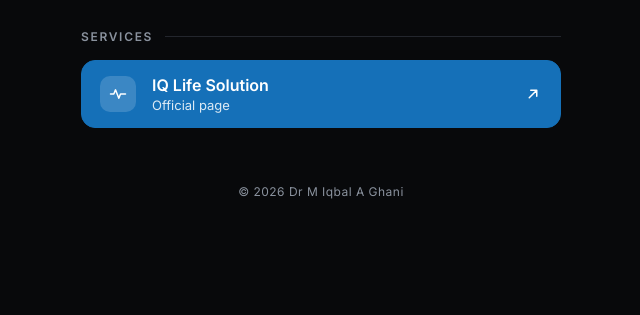
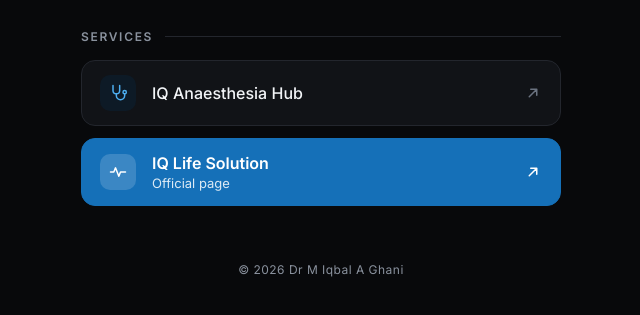
Before and after one commit to silent1412/drmiqbal02, a plain HTML site: page index.html in a window 1280 px wide. Shown: the part 983-1298 px from the top of the page, without its empty margins (319-959 px from the left). Before the commit the page ends 1230 px from the top, so only its background shows below. Drawn offline with Linux system fonts and the light colour scheme.

Commit message:
Add IQ Anaesthesia Hub under Services
Co-Authored-By: Claude Opus 5.5 <noreply@anthropic.com>
Claude-Session: https://claude.ai/code/session_0151rwiLM2BbcoFVzro6FZxU

```diff
--- a/index.html
+++ b/index.html
@@ -114,6 +114,14 @@ nav section{gap:10px !important}
 
 <section aria-labelledby="sec-services" style="width: 100%; display: flex; flex-direction: column; gap: 12px">
 <h2 id="sec-services" style="margin: 0 0 4px; display: flex; align-items: center; gap: 12px; font-size: 12px; font-weight: 600; letter-spacing: 0.14em; text-transform: uppercase; color: #8A929E"><span>Services</span><span aria-hidden="true" style="flex: 1; height: 1px; background: #23262D"></span></h2>
+<a class="lk" href="https://iq-anaesthesia-hub.pages.dev/" target="_blank" rel="noopener" style="display: flex; align-items: center; gap: 16px; min-height: 64px; padding: 14px 18px; box-sizing: border-box; border-radius: 14px; background: #111317; border: 1px solid #23262D; color: #F2F4F7; text-decoration: none">
+<span style="width: 36px; height: 36px; flex-shrink: 0; border-radius: 10px; background: #0D1A26; display: flex; align-items: center; justify-content: center">
+<svg aria-hidden="true" width="20" height="20" viewBox="0 0 24 24" fill="none" stroke="#4DAEF0" stroke-width="1.8" stroke-linecap="round" stroke-linejoin="round"><path d="M6 3v6a4 4 0 0 0 8 0V3"></path><path d="M10 13v2a5 5 0 0 0 10 0v-2"></path><circle cx="20" cy="11" r="2"></circle></svg>
+</span>
+<span style="flex: 1; font-size: 16px; font-weight: 500">IQ Anaesthesia Hub</span>
+<svg class="arr" aria-hidden="true" width="18" height="18" viewBox="0 0 24 24" fill="none" stroke="currentColor" stroke-width="2" stroke-linecap="round" stroke-linejoin="round" style="color: #6B7380"><path d="M7 17L17 7M9 7h8v8"></path></svg>
+</a>
+
 <a class="lk" href="https://iqlifesolution.pages.dev/" target="_blank" rel="noopener" style="display: flex; align-items: center; gap: 16px; min-height: 64px; padding: 14px 18px; box-sizing: border-box; border-radius: 14px; background: #1570B8; border: 1px solid #1570B8; color: #FFFFFF; text-decoration: none">
 <span style="width: 36px; height: 36px; flex-shrink: 0; border-radius: 10px; background: rgba(255,255,255,0.16); display: flex; align-items: center; justify-content: center">
 <svg aria-hidden="true" width="20" height="20" viewBox="0 0 24 24" fill="none" stroke="#FFFFFF" stroke-width="1.8" stroke-linecap="round" stroke-linejoin="round"><path d="M3 12h4l2-5 4 10 2-5h6"></path></svg>
```
